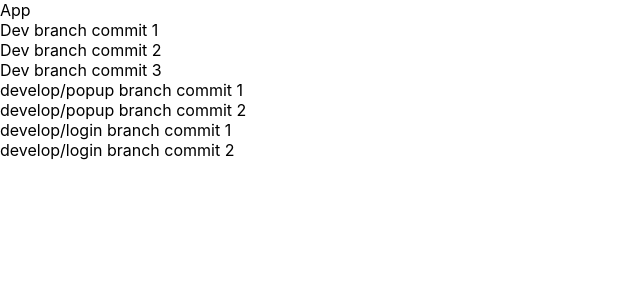
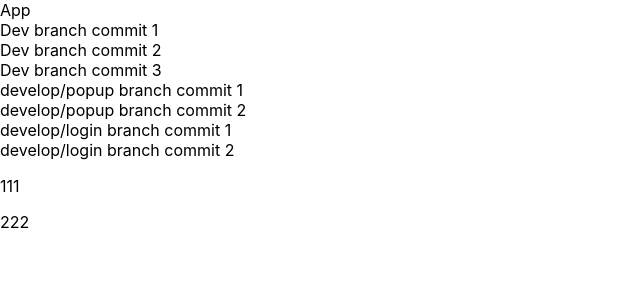
Before and after one commit to Sergey-pn/cra-console, a React (Create React App) app: page / in a window 1280 px wide. Shown: the top 300 px of the page, without its empty margins (0-640 px from the left). Built offline with nearby package versions, Linux system fonts and the light colour scheme.

Commit message:
add 111 and 222

```diff
--- a/src/App.tsx
+++ b/src/App.tsx
@@ -12,6 +12,8 @@ function App() {
       <div>develop/popup branch commit 2</div>
       <div>develop/login branch commit 1</div>
       <div>develop/login branch commit 2</div>
+      <p>111</p>
+      <p>222</p>
     </div>
   );
 }
```
